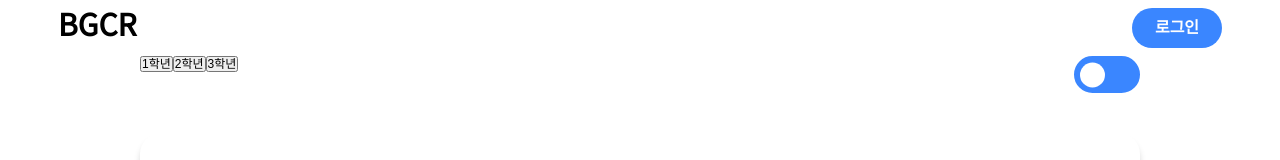
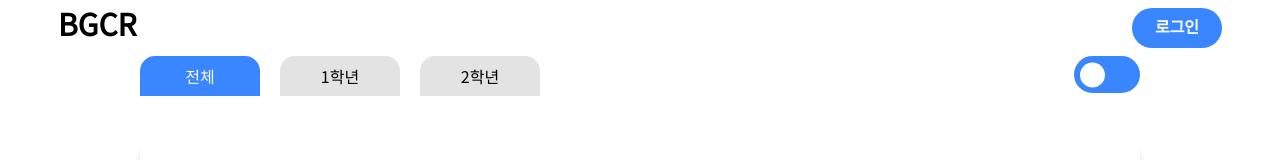
Before and after one commit to Bamdoliro/BGCR-client, a React (Create React App) app: page / in a window 1280 px wide. Shown: the top 160 px of the page. Built offline with nearby package versions, Linux system fonts and the light colour scheme.

Commit message:
FEAT :: 탭 버튼 생성(#13)

```diff
--- a/src/components/Section/TapBar/TapBar.js
+++ b/src/components/Section/TapBar/TapBar.js
@@ -1,13 +1,19 @@
+import { useState } from 'react';
 import ModSwitch from './ModSwitch/ModSwitch';
 import './TapBar.scss';
 
 function TapBar(){
+    const [radioValue, setRadioValue] = useState("1");
+    const handleClickRadio = (e) => { console.log(e.target.value); setRadioValue(e.target.value); }
     return(
         <div id="buttons">
             <div id="taps">
-                <button>1학년</button>
-                <button>2학년</button>
-                <button>3학년</button>
+                <input type="radio" value="1" name="grade" id="all-grade" onChange={handleClickRadio} checked={radioValue === "1"} />
+                <label htmlFor="all-grade">전체</label>
+                <input type="radio" value="2" name="grade" id="first-grade" onChange={handleClickRadio} checked={radioValue === "2"} />
+                <label htmlFor="first-grade">1학년</label>
+                <input type="radio" value="3" name="grade" id="second-grade" onChange={handleClickRadio} checked={radioValue === "3"} />
+                <label htmlFor="second-grade">2학년</label>
             </div>
             <ModSwitch />
         </div>
--- a/src/components/Section/TapBar/TapBar.scss
+++ b/src/components/Section/TapBar/TapBar.scss
@@ -1,6 +1,33 @@
+@import '/src/styles/common.scss';
+
 #buttons{
     display: flex;
     width: 1000px;
     margin: 0 auto;
     justify-content: space-between;
+
+    #taps{
+        width: 400px;
+        display: flex;
+        justify-content: space-between;
+
+        > input{
+            display: none;
+
+            &:checked+label{
+                background-color: $main-blue;
+                color: white;
+            }
+        }
+        > label {
+            font-size: 16px;
+            border: none;
+            width: 120px;
+            height: 40px;
+            text-align: center;
+            line-height: 40px;
+            background-color: #E3E3E3;
+            border-radius: 15px 15px 0 0;
+        }
+    }
 }
```
